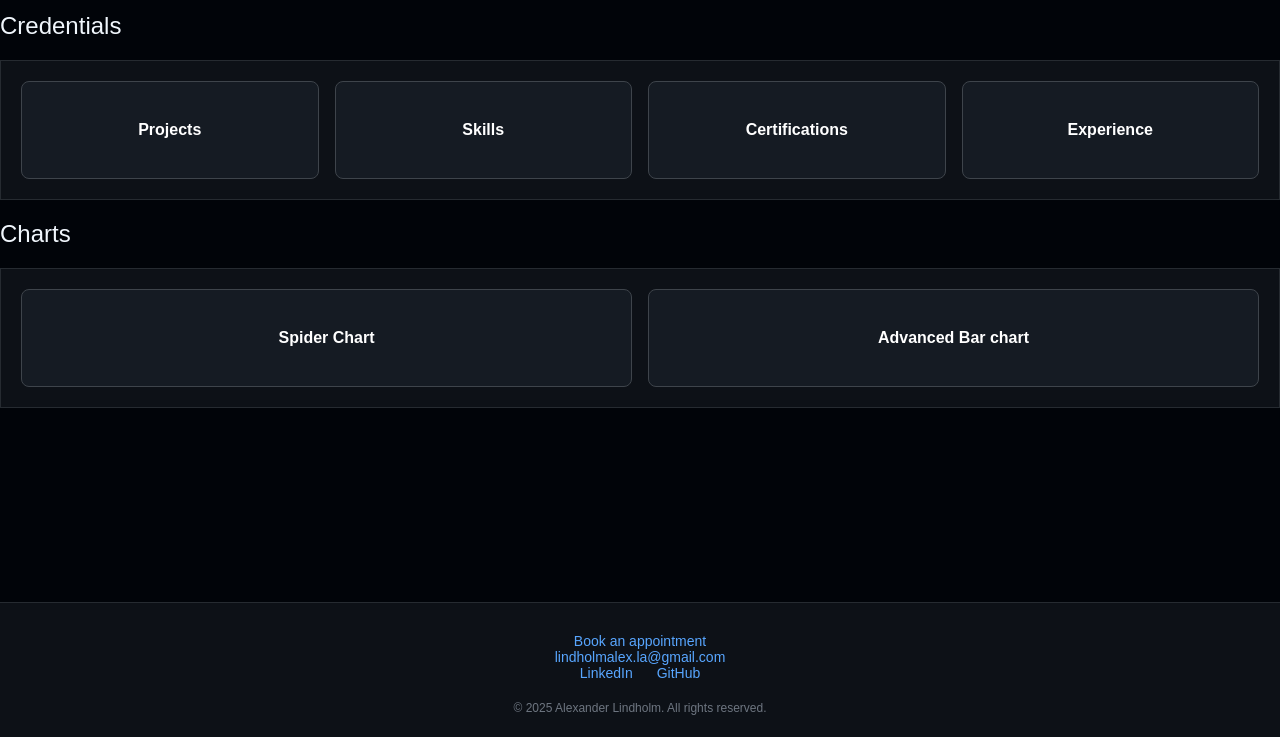
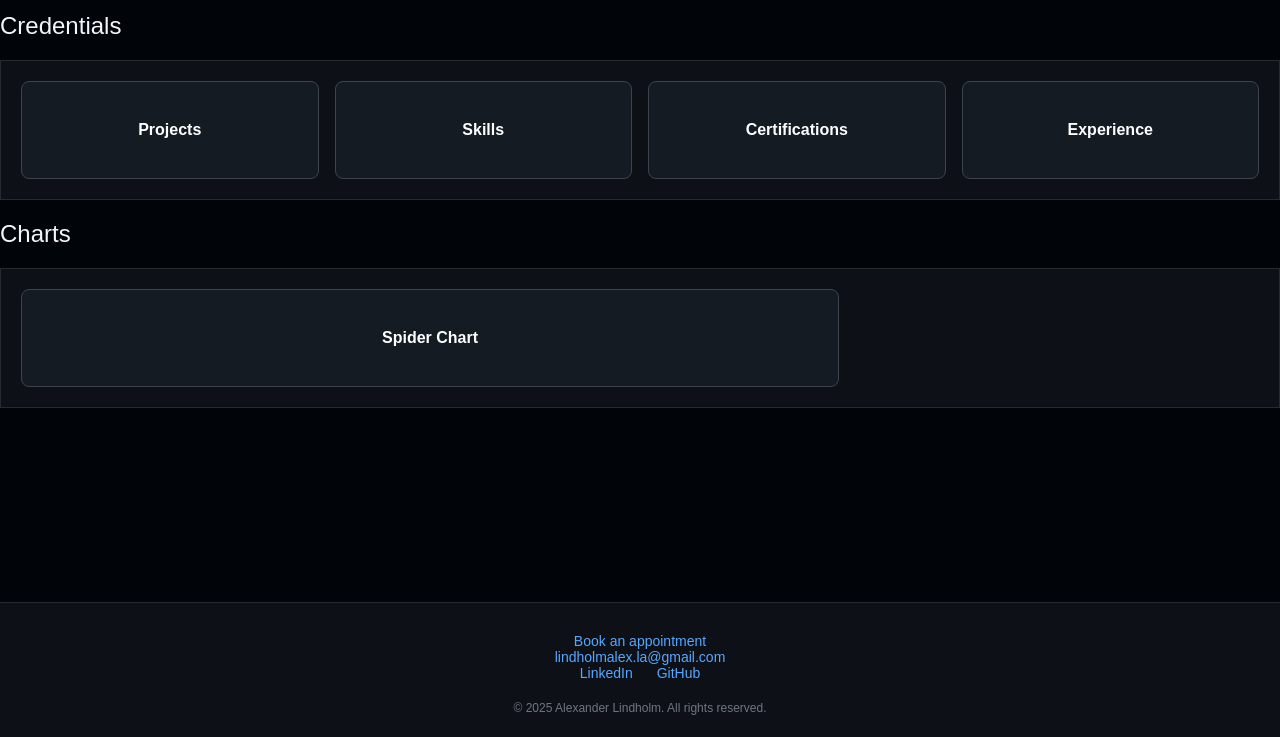
Before and after one commit to Alex0424/website, a plain HTML site: page index.html in a window 1280 px wide. Shown: the part 63-800 px from the top of the page. Drawn offline with Linux system fonts and the light colour scheme; a web font is replaced by a local one.

```diff
--- a/index.html
+++ b/index.html
@@ -28,7 +28,6 @@
     <h2>Charts</h2>
     <div class="container">
       <a href="/pages/spider_chart.html" class="main_button">Spider Chart</a>
-      <a href="/pages/graph_chart.html" class="main_button">Advanced Bar chart</a>
     </div>
 
     <footer id="footer-placeholder"></footer>
```
Also changed, not shown: .github/workflows/run_spider.yml.
